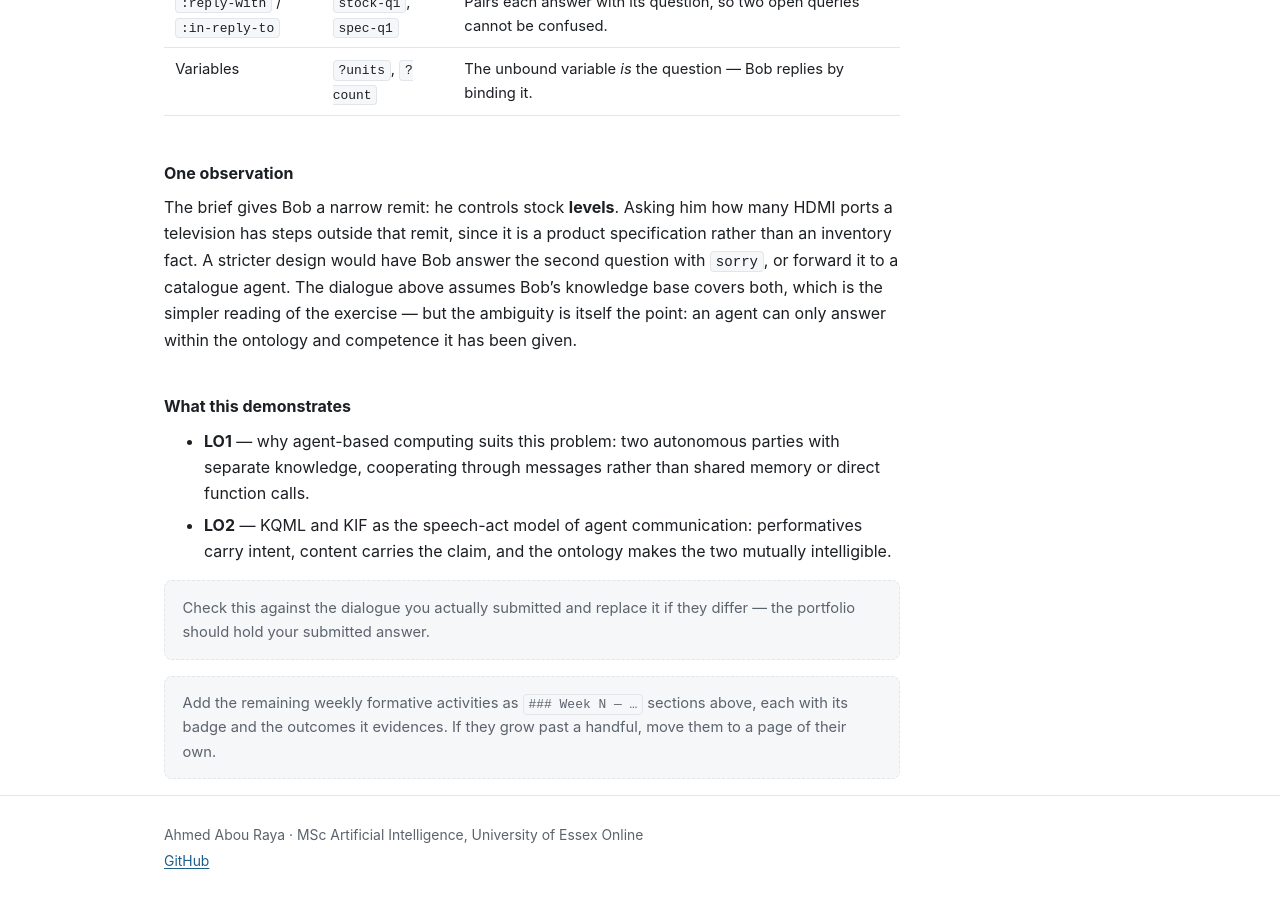
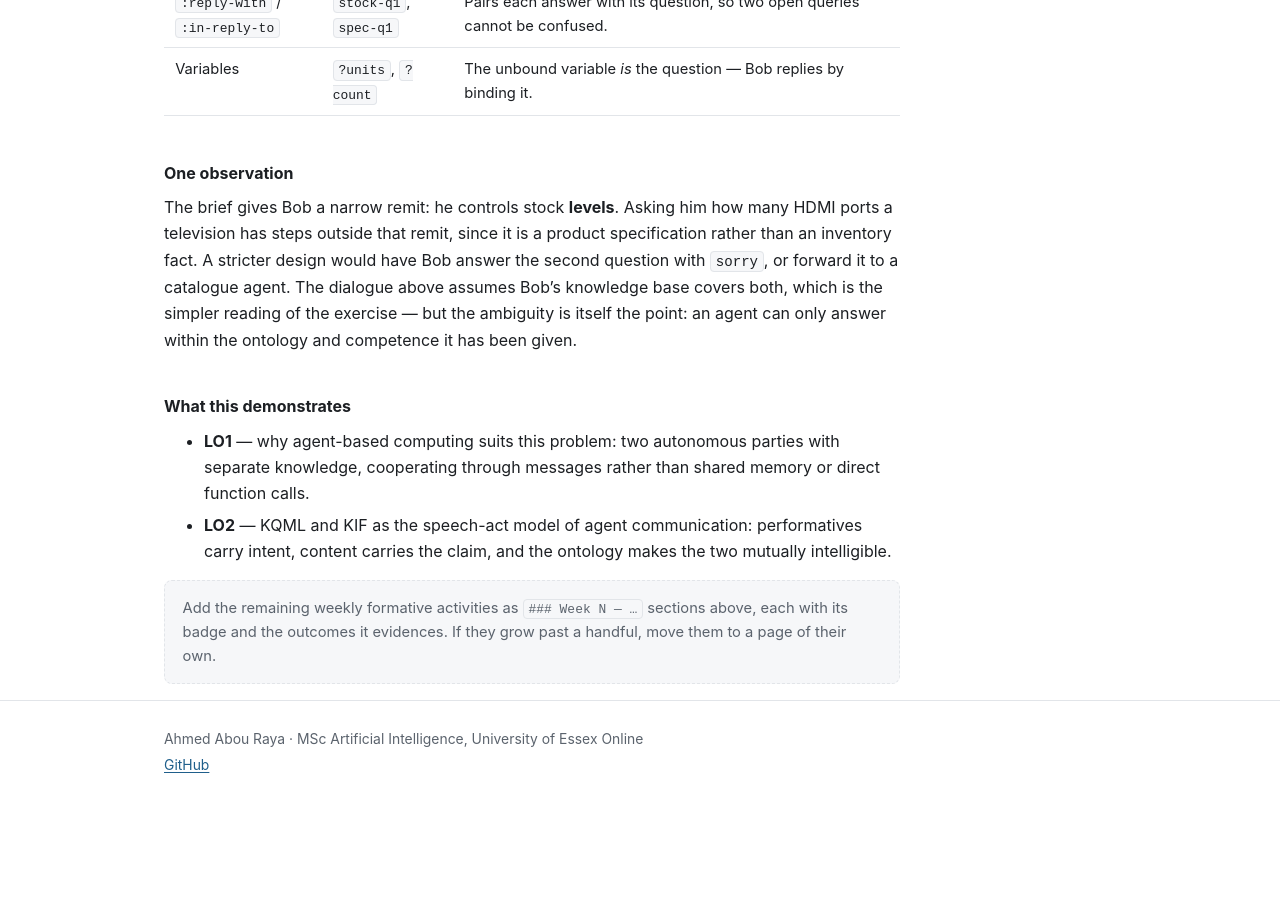
Before and after one commit to aabouraya/msc-ai-portfolio, a Jekyll site: the page built from modules/intelligent-agents/artefacts.md, in a window 1280 px wide and 900 px high, scrolled down 3367 px. Built offline with Jekyll 4.4.1, drawn with Linux system fonts in a browser that asks for light colours; after the commit the page ends 4172 px from its top, so only the background shows below that.

Commit message:
week6 activity Agent Dialog

```diff
--- a/modules/intelligent-agents/artefacts.md
+++ b/modules/intelligent-agents/artefacts.md
@@ -149,11 +149,6 @@ only answer within the ontology and competence it has been given.
   the two mutually intelligible.
 
 <div class="todo" markdown="1">
-Check this against the dialogue you actually submitted and replace it if they
-differ — the portfolio should hold your submitted answer.
-</div>
-
-<div class="todo" markdown="1">
 Add the remaining weekly formative activities as `### Week N — …` sections above,
 each with its badge and the outcomes it evidences. If they grow past a handful,
 move them to a page of their own.
```
